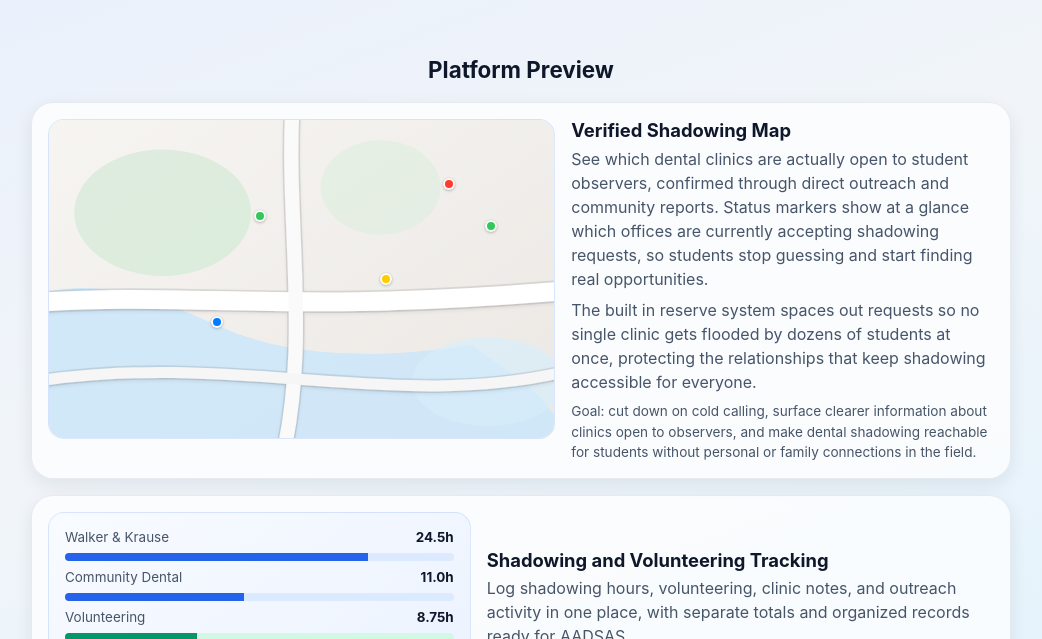
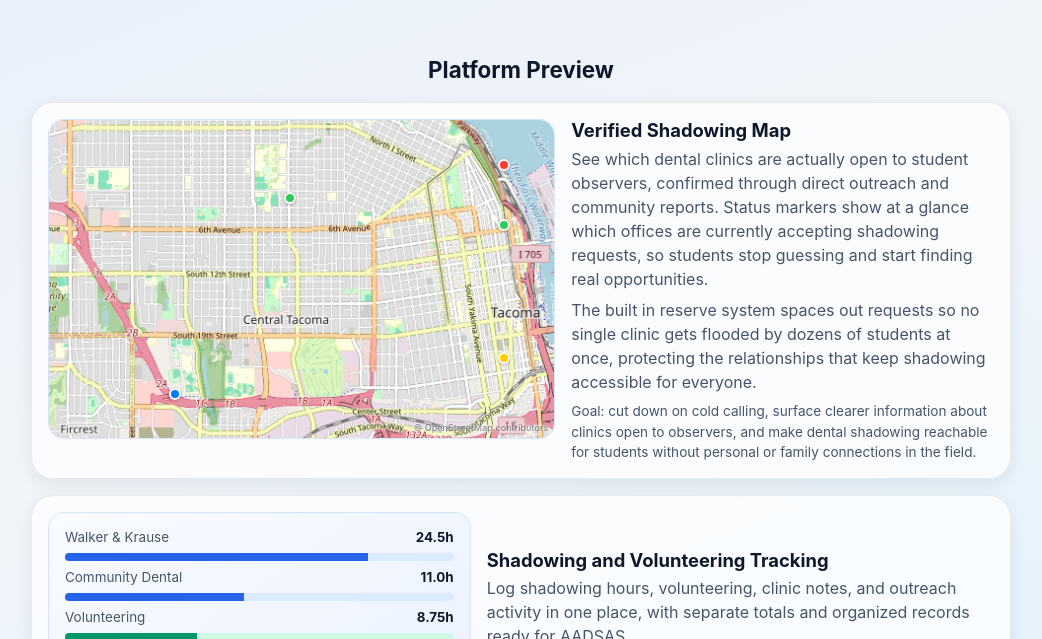
Before and after one commit to leaf482/Shadowing, a React (Vite) app: page / in a window 1280 px wide. Shown: the part 712-1351 px from the top of the page, without its empty margins (119-1161 px from the left). Built offline with nearby package versions, Linux system fonts and the light colour scheme; no server answers.

Commit message:
platform preview

```diff
--- a/package.json
+++ b/package.json
@@ -14,6 +14,7 @@
     "dev:full": "concurrently \"npm run dev:server\" \"npm run dev\"",
     "dev:all": "npm run dev:seed && npm run dev:full",
     "build": "node scripts/export-clinics-static.mjs && vite build",
+    "generate:intro-map": "node scripts/generate-intro-map-tacoma.mjs",
     "preview": "vite preview",
     "test:smoke:auth": "node --test server/auth.smoke.test.mjs",
     "migrate:dynamo": "node scripts/migrate-sqlite-to-dynamo.mjs",
@@ -39,6 +40,7 @@
   },
   "devDependencies": {
     "@vitejs/plugin-react": "^4.3.1",
+    "sharp": "^0.34.5",
     "vite": "^5.4.6"
   }
 }
--- a/src/components/IntroMapPreview.jsx
+++ b/src/components/IntroMapPreview.jsx
@@ -1,5 +1,7 @@
 import { useEffect, useMemo, useState } from "react";
+import introMapBasemap from "../assets/intro-map-central-tacoma.png";
 import { MAP_CENTER } from "../data/clinics.js";
+import { INTRO_MAP_BOUNDS } from "../data/introMapPreviewBounds.js";
 
 const STATUS_COLORS = {
   available: "#34c759",
@@ -12,17 +14,9 @@ function markerFill(status) {
   return STATUS_COLORS[status] ?? STATUS_COLORS.mixed;
 }
 
-/** Rough Tacoma-area bounds → pin positions inside the illustration (not geographic accuracy). */
-const VIEW = {
-  minLat: MAP_CENTER.lat - 0.085,
-  maxLat: MAP_CENTER.lat + 0.065,
-  minLng: MAP_CENTER.lng - 0.14,
-  maxLng: MAP_CENTER.lng + 0.1
-};
-
-function toPinPosition(lat, lng) {
-  const x = ((lng - VIEW.minLng) / (VIEW.maxLng - VIEW.minLng)) * 100;
-  const y = ((VIEW.maxLat - lat) / (VIEW.maxLat - VIEW.minLat)) * 100;
+function toPinPosition(lat, lng, bounds = INTRO_MAP_BOUNDS) {
+  const x = ((lng - bounds.minLng) / (bounds.maxLng - bounds.minLng)) * 100;
+  const y = ((bounds.maxLat - lat) / (bounds.maxLat - bounds.minLat)) * 100;
   return {
     left: Math.min(90, Math.max(10, x)),
     top: Math.min(86, Math.max(14, y))
@@ -38,8 +32,8 @@ const DEMO_CLINICS = [
 ];
 
 /**
- * Stylized “maps app” illustration for the intro — not real tiles; conveys pins-on-map only.
- * Loads in a small lazy chunk (no Leaflet).
+ * Central Tacoma preview: stitched OSM raster (`src/assets/intro-map-central-tacoma.png`, bundled by Vite)
+ * + live pins from clinics.json. Regenerate image/bounds with `npm run generate:intro-map`.
  */
 export default function IntroMapPreview() {
   const [clinics, setClinics] = useState([]);
@@ -69,86 +63,14 @@ export default function IntroMapPreview() {
   }, [clinics]);
 
   return (
-    <div className="intro-map-preview intro-map-preview--concept">
-      <svg
-        className="intro-map-preview__art"
-        viewBox="0 0 320 220"
-        preserveAspectRatio="xMidYMid slice"
-        aria-hidden
-      >
-        <defs>
-          <linearGradient id="intro-map-land" x1="0%" y1="0%" x2="100%" y2="100%">
-            <stop offset="0%" stopColor="#f7f5f2" />
-            <stop offset="100%" stopColor="#ebe8e4" />
-          </linearGradient>
-          <filter id="intro-map-road-shadow" x="-20%" y="-20%" width="140%" height="140%">
-            <feDropShadow dx="0" dy="1" stdDeviation="1.2" floodOpacity="0.12" />
-          </filter>
-        </defs>
-
-        <rect width="320" height="220" fill="url(#intro-map-land)" />
-
-        {/* Water — soft Apple-like blue */}
-        <path
-          fill="#cfe8fa"
-          opacity="0.92"
-          d="M268 152c22 18 52 28 62 68H0V118c36-8 72 6 108 22 52 24 118 18 160 12z"
-        />
-        <ellipse cx="278" cy="175" rx="48" ry="28" fill="#d8eefc" opacity="0.65" />
-
-        {/* Parks / green space */}
-        <ellipse cx="72" cy="68" rx="56" ry="40" fill="#d5ead7" opacity="0.72" />
-        <ellipse cx="210" cy="52" rx="38" ry="30" fill="#ddeedf" opacity="0.55" />
-
-        {/* Roads (underlay shadow, then light stroke) */}
-        <g opacity="0.22">
-          <path
-            d="M-10 125 C 90 118 150 132 320 118"
-            stroke="#8e8e93"
-            strokeWidth="14"
-            fill="none"
-            strokeLinecap="round"
-          />
-          <path
-            d="M155 -10 C 148 70 168 150 145 235"
-            stroke="#8e8e93"
-            strokeWidth="11"
-            fill="none"
-            strokeLinecap="round"
-          />
-          <path
-            d="M-10 175 C 120 155 220 195 330 168"
-            stroke="#8e8e93"
-            strokeWidth="9"
-            fill="none"
-            strokeLinecap="round"
-          />
-        </g>
-        <g filter="url(#intro-map-road-shadow)">
-          <path
-            d="M-10 125 C 90 118 150 132 320 118"
-            stroke="#ffffff"
-            strokeWidth="12"
-            fill="none"
-            strokeLinecap="round"
-          />
-          <path
-            d="M155 -10 C 148 70 168 150 145 235"
-            stroke="#fafafa"
-            strokeWidth="9"
-            fill="none"
-            strokeLinecap="round"
-          />
-          <path
-            d="M-10 175 C 120 155 220 195 330 168"
-            stroke="#f6f6f6"
-            strokeWidth="7"
-            fill="none"
-            strokeLinecap="round"
-          />
-        </g>
-      </svg>
-
+    <div className="intro-map-preview intro-map-preview--photo">
+      <img
+        className="intro-map-preview__basemap"
+        src={introMapBasemap}
+        alt=""
+        decoding="async"
+        draggable={false}
+      />
       <div className="intro-map-preview__pins">
         {pins.map((c) => (
           <span
@@ -163,6 +85,11 @@ export default function IntroMapPreview() {
           />
         ))}
       </div>
+      <p className="intro-map-preview__attrib">
+        <a href="https://www.openstreetmap.org/copyright" target="_blank" rel="noreferrer">
+          © OpenStreetMap contributors
+        </a>
+      </p>
     </div>
   );
 }
--- a/src/components/IntroPage.jsx
+++ b/src/components/IntroPage.jsx
@@ -1,56 +1,5 @@
-import { lazy, Suspense, useEffect, useRef, useState } from "react";
 import logoImg from "../logo/logo.png";
-
-const IntroMapPreview = lazy(() => import("./IntroMapPreview.jsx"));
-
-function IntroMapPreviewLazy() {
-  const containerRef = useRef(null);
-  const [shouldLoad, setShouldLoad] = useState(false);
-
-  useEffect(() => {
-    const el = containerRef.current;
-    if (!el) return;
-
-    if (typeof IntersectionObserver === "undefined") {
-      setShouldLoad(true);
-      return;
-    }
-
-    const io = new IntersectionObserver(
-      (entries) => {
-        if (entries.some((e) => e.isIntersecting)) {
-          setShouldLoad(true);
-          io.disconnect();
-        }
-      },
-      { root: null, rootMargin: "120px 0px", threshold: 0.02 }
-    );
-    io.observe(el);
-    return () => io.disconnect();
-  }, []);
-
-  return (
-    <div
-      ref={containerRef}
-      className="intro-feature__media intro-feature__media--map"
-      aria-hidden="true"
-    >
-      {shouldLoad ? (
-        <Suspense
-          fallback={
-            <div className="intro-map-preview intro-map-preview--fallback muted small">
-              Loading map preview…
-            </div>
-          }
-        >
-          <IntroMapPreview />
-        </Suspense>
-      ) : (
-        <div className="intro-map-preview intro-map-preview--fallback" aria-hidden />
-      )}
-    </div>
-  );
-}
+import IntroMapPreview from "./IntroMapPreview.jsx";
 
 export default function IntroPage({ onGetStarted }) {
   return (
@@ -81,7 +30,12 @@ export default function IntroPage({ onGetStarted }) {
         </div>
 
         <article className="intro-feature">
-          <IntroMapPreviewLazy />
+          <div
+            className="intro-feature__media intro-feature__media--map"
+            aria-hidden="true"
+          >
+            <IntroMapPreview />
+          </div>
           <div className="intro-feature__content">
             <h3>Verified Shadowing Map</h3>
             <p>
--- /dev/null
+++ b/src/data/introMapPreviewBounds.js
@@ -0,0 +1,7 @@
+// Generated by scripts/generate-intro-map-tacoma.mjs — run `node scripts/generate-intro-map-tacoma.mjs` after changing tile grid.
+export const INTRO_MAP_BOUNDS = {
+  minLat: 47.21956811231548,
+  maxLat: 47.27922900257082,
+  minLng: -122.51953125,
+  maxLng: -122.431640625
+};
--- a/src/styles.css
+++ b/src/styles.css
@@ -324,17 +324,44 @@ a { color: var(--accent); }
   overflow: hidden;
   background: #f4f2ef;
 }
-.intro-map-preview--concept {
+.intro-map-preview--photo {
   position: relative;
 }
-.intro-map-preview__art {
-  display: block;
+.intro-map-preview__basemap {
+  position: absolute;
+  inset: 0;
   width: 100%;
   height: 100%;
+  object-fit: cover;
+  display: block;
+  pointer-events: none;
+}
+.intro-map-preview__attrib {
+  position: absolute;
+  right: 6px;
+  bottom: 4px;
+  z-index: 3;
+  margin: 0;
+  font-size: 9px;
+  line-height: 1.2;
+  letter-spacing: 0.01em;
+  color: rgba(40, 40, 45, 0.58);
+  text-shadow:
+    0 0 8px rgba(255, 255, 255, 0.95),
+    0 0 2px rgba(255, 255, 255, 1);
+  pointer-events: auto;
+}
+.intro-map-preview__attrib a {
+  color: inherit;
+  text-decoration: none;
+}
+.intro-map-preview__attrib a:hover {
+  text-decoration: underline;
 }
 .intro-map-preview__pins {
   position: absolute;
   inset: 0;
+  z-index: 2;
   pointer-events: none;
 }
 .intro-map-preview__pin {
```
Also changed, not shown: scripts/generate-intro-map-tacoma.mjs (added, +112 -0 lines), src/assets/intro-map-central-tacoma.png (added), 1 other file (tests, documents, lock files or other folders).
